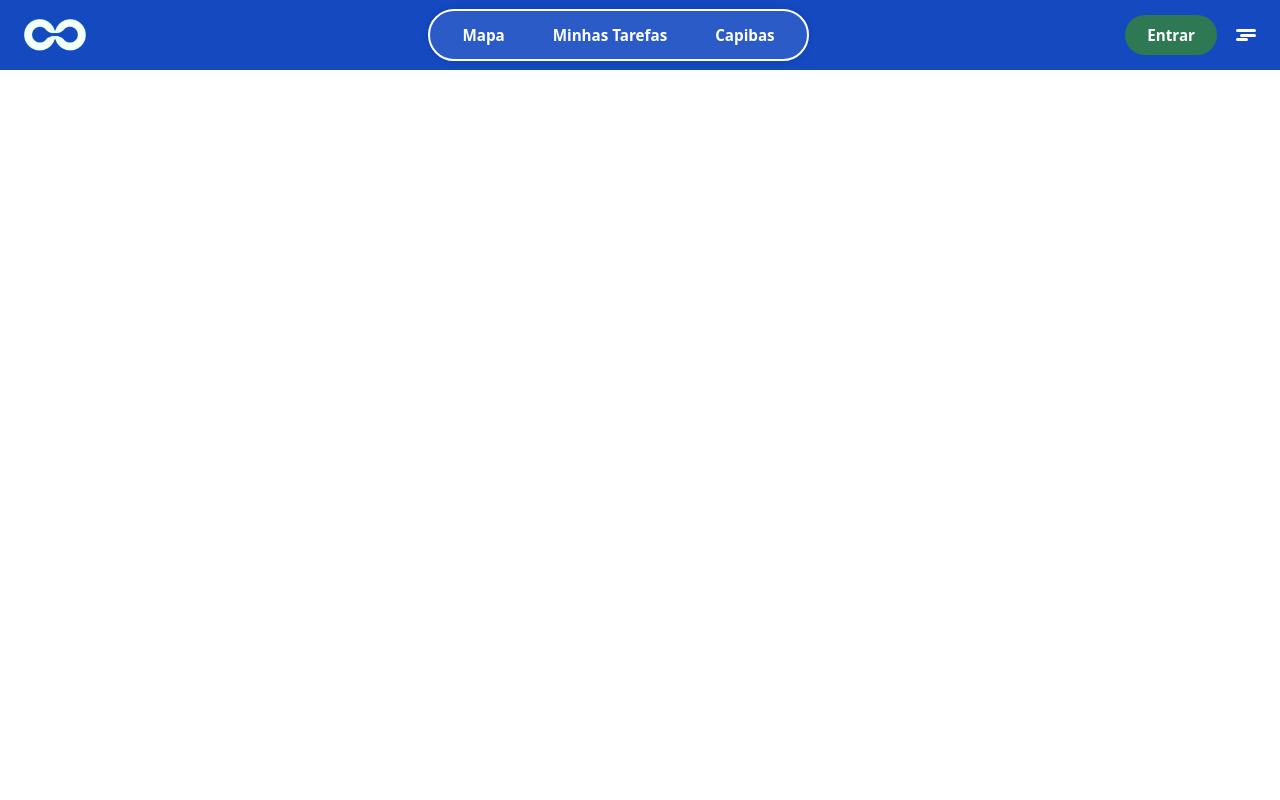
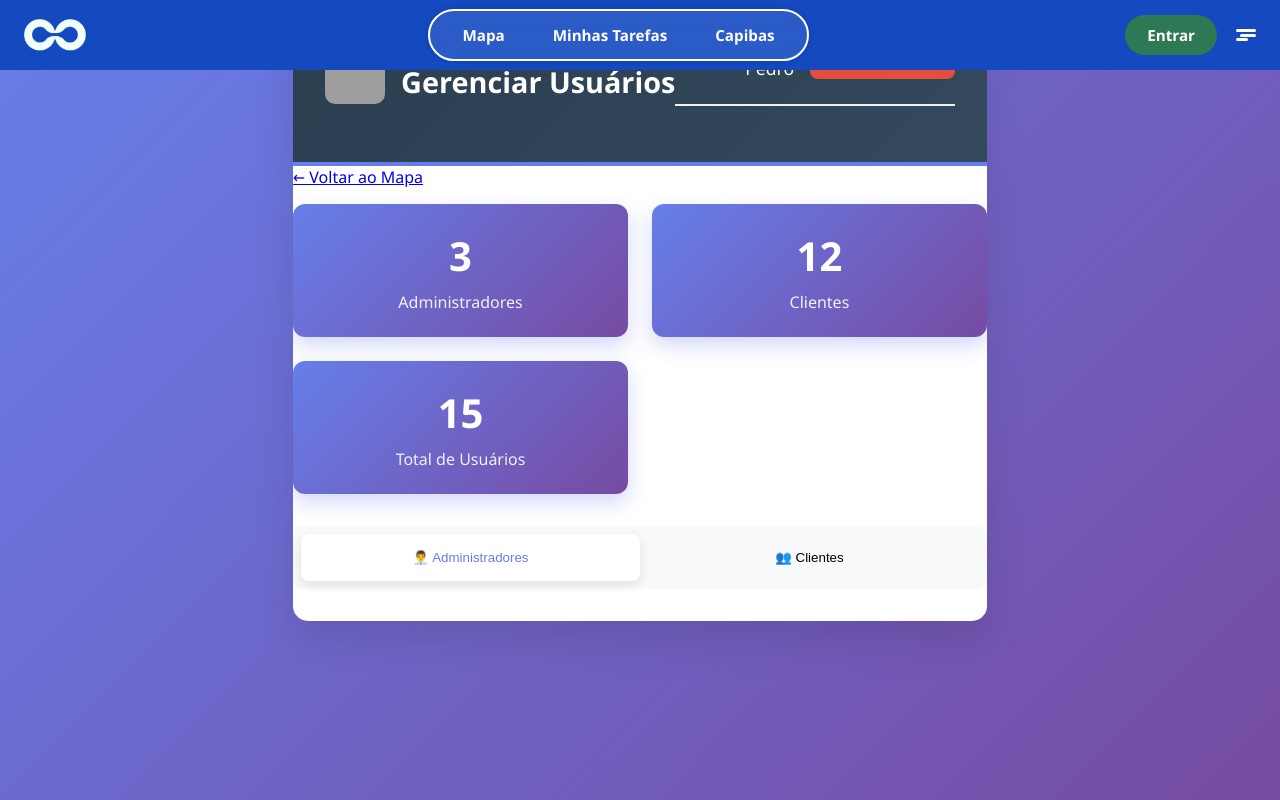
Before and after one commit to Pedro-glitch-370/Projeto-DS-Time8, a React (Vite) app in the folder RPG/: page /gerenciar in a window 1280 px wide. Built offline with nearby package versions, Linux system fonts and the light colour scheme; grey boxes are pictures that could not be loaded.

Commit message:
apagar virou gerenciarUsers

```diff
--- a/RPG/src/App.jsx
+++ b/RPG/src/App.jsx
@@ -4,6 +4,7 @@ import Loading from './components/loading/Loading.jsx'
 import Mapa from './components/mapa/Mapa.jsx'
 import TarefasCarrossel from './components/tarefas/tarefasCarrossel/TarefasCarrossel.jsx';
 import Navbar from './components/barra-superior/Navbar.jsx';
+import GerenciarUsers from './components/gerenciar-usuarios/GerenciarUsers.jsx';
 import './css/App.css'
 
 function Home() {
@@ -31,6 +32,7 @@ export default function App() {
         <Route path="/" element={<Home />} />
         <Route path="/tarefas" element={<TarefasCarrossel />} />
         <Route path="/capibas" element={<div>Capibas aqui</div>} />
+        <Route path="/gerenciar" element={<GerenciarUsers />} />
       </Routes>
     </BrowserRouter>
   )
--- a/RPG/src/components/barra-lateral/barra-lateral.css
+++ b/RPG/src/components/barra-lateral/barra-lateral.css
@@ -55,6 +55,7 @@
   padding-bottom: 16px;
   border-bottom: 2px solid var(--primary-color);
   flex-shrink: 0;
+  min-height: 60px;
 }
 
 .header h3 {
--- a/RPG/src/components/barra-superior/Navbar.jsx
+++ b/RPG/src/components/barra-superior/Navbar.jsx
@@ -5,7 +5,7 @@ import RegisterPopup from "./popups/RegisterPopUp";
 import UserMenu from "./menu/UserMenu";
 import SettingsMenu from "./menu/SettingsMenu";
 import { NavLink, useNavigate } from "react-router-dom";
-
+import { setAtualizarUsuarioLogado } from "./utils/userState";
 import "./navbar.css";
 
 export default function Navbar() {
@@ -22,6 +22,7 @@ export default function Navbar() {
         if (savedUser) {
             setUsuarioLogado(JSON.parse(savedUser));
         }
+        setAtualizarUsuarioLogado(setUsuarioLogado);
     }, []);
 
     return (
--- a/RPG/src/components/barra-superior/menu/SettingsMenu.jsx
+++ b/RPG/src/components/barra-superior/menu/SettingsMenu.jsx
@@ -1,8 +1,11 @@
 import { useEffect } from "react";
+import { useNavigate } from "react-router-dom";
 import { isUserAdmin } from "../para-react/userUtils";
 import "./settingsMenu.css";
 
 export default function SettingsMenu({ onClose }) {
+  const navigate = useNavigate();
+
   useEffect(() => {
     function handleEsc(e) {
       if (e.key === "Escape") onClose();
@@ -13,7 +16,7 @@ export default function SettingsMenu({ onClose }) {
 
   function handleManageUsers() {
     if (isUserAdmin()) {
-      window.location.href = "/src/public/apagar.html";
+      navigate("/gerenciar");
     } else {
       alert("❌ Apenas administradores podem acessar o gerenciamento de usuários.");
     }
--- /dev/null
+++ b/RPG/src/components/barra-superior/utils/userState.js
@@ -0,0 +1,7 @@
+let atualizarUsuarioLogado = () => {};
+
+export const setAtualizarUsuarioLogado = (setUsuarioLogado) => {
+  atualizarUsuarioLogado = setUsuarioLogado;
+};
+
+export const getAtualizarUsuarioLogado = () => atualizarUsuarioLogado;
--- /dev/null
+++ b/RPG/src/components/gerenciar-usuarios/GerenciarUsers.jsx
@@ -0,0 +1,134 @@
+import { useState, useEffect } from "react";
+import { useNavigate } from "react-router-dom";
+import { getAtualizarUsuarioLogado } from "../barra-superior/utils/userState";
+import "../../css/gerenciarUsers.css";
+
+const GerenciarUsers = () => {
+  const [currentUser, setCurrentUser] = useState("Carregando...");
+  const [totalAdmins, setTotalAdmins] = useState(0);
+  const [totalClientes, setTotalClientes] = useState(0);
+  const [totalUsers, setTotalUsers] = useState(0);
+  const [activeTab, setActiveTab] = useState("admins");
+  const [errorMessage, setErrorMessage] = useState("");
+  const [successMessage, setSuccessMessage] = useState("");
+
+  const navigate = useNavigate();
+
+  // Simulação de carregamento inicial ADAPTAR ISSO AQUI
+  useEffect(() => {
+    // Aqui você chamaria sua API para buscar usuários  ADAPTAR ISSO AQUI
+    setCurrentUser("Administrador Pedro");
+    setTotalAdmins(3);
+    setTotalClientes(12);
+    setTotalUsers(15);
+  }, []);
+
+  const logout = () => {
+    localStorage.removeItem("user");
+    const atualizar = getAtualizarUsuarioLogado();
+    atualizar(null);
+    alert("Logout realizado!");
+    navigate("/");
+  };
+
+  const openTab = (tab) => {
+    setActiveTab(tab);
+  };
+
+  const closeModal = () => {
+    // lógica para fechar modal ADAPTAR ISSO AQUI
+    alert("Cancelado");
+  };
+
+  const confirmDelete = () => {
+    // lógica para excluir usuário ADAPTAR ISSO AQUI
+    alert("Usuário excluído!");
+  };
+
+  return (
+    <div className="admin-container">
+      {/* Header */}
+      <div className="headerGerenciar">
+        <div className="logo">
+          <img src="../assets/LogoConecta.png" alt="Recife Point Game" />
+          <h1>Gerenciar Usuários</h1>
+        </div>
+        <div className="user-info">
+          <div className="user-welcome-gerenciar">{currentUser}</div>
+          <button className="logout-btn" onClick={logout}>🚪 Sair</button>
+        </div>
+      </div>
+
+      {/* Content */}
+      <div className="content">
+        <div className="nav-links">
+          <a href="/">← Voltar ao Mapa</a>
+        </div>
+
+        {/* Stats */}
+        <div className="stats">
+          <div className="stat-card">
+            <div className="stat-number">{totalAdmins}</div>
+            <div className="stat-label">Administradores</div>
+          </div>
+          <div className="stat-card">
+            <div className="stat-number">{totalClientes}</div>
+            <div className="stat-label">Clientes</div>
+          </div>
+          <div className="stat-card">
+            <div className="stat-number">{totalUsers}</div>
+            <div className="stat-label">Total de Usuários</div>
+          </div>
+        </div>
+
+        {/* Feedback */}
+        <div className="error">{errorMessage}</div>
+        <div className="success">{successMessage}</div>
+
+        {/* Tabs */}
+        <div className="tabs">
+          <button
+            className={`tab ${activeTab === "admins" ? "active" : ""}`}
+            onClick={() => openTab("admins")}
+          >
+            👨‍💼 Administradores
+          </button>
+          <button
+            className={`tab ${activeTab === "clientes" ? "active" : ""}`}
+            onClick={() => openTab("clientes")}
+          >
+            👥 Clientes
+          </button>
+        </div>
+
+        {/* Tab content */}
+        {activeTab === "admins" && (
+          <div id="admins" className="tab-content active">
+            <div className="loading">Carregando administradores...</div>
+            <div className="users-grid">{/* render admins aqui */}</div>
+          </div>
+        )}
+        {activeTab === "clientes" && (
+          <div id="clientes" className="tab-content active">
+            <div className="loading">Carregando clientes...</div>
+            <div className="users-grid">{/* render clientes aqui */}</div>
+          </div>
+        )}
+      </div>
+
+      {/* Modal */}
+      <div className="modal" id="confirmModal">
+        <div className="modal-content">
+          <h3>⚠️ Confirmar Exclusão</h3>
+          <p>Tem certeza que deseja excluir este usuário?</p>
+          <div className="modal-buttons">
+            <button className="confirm-btn" onClick={confirmDelete}>🗑️ Excluir</button>
+            <button className="cancel-btn" onClick={closeModal}>↩️ Cancelar</button>
+          </div>
+        </div>
+      </div>
+    </div>
+  );
+}
+
+export default GerenciarUsers;
--- a/RPG/src/css/apagar.css
+++ b/RPG/src/css/gerenciarUsers.css
@@ -21,7 +21,7 @@ overflow: hidden;
 }
 
 /* Header */
-.header {
+.headerGerenciar {
 background: linear-gradient(135deg, #2c3e50 0%, #34495e 100%);
 color: white;
 padding: 2rem;
@@ -51,7 +51,7 @@ font-weight: 600;
 text-align: right;
 }
 
-.user-welcome {
+.user-welcome-gerenciar {
 font-size: 1.1rem;
 margin-bottom: 0.5rem;
 }
@@ -208,7 +208,7 @@ gap: 1rem;
 flex-wrap: wrap;
 }
 
-/* CSS CORRIGIDO PARA OS BOTÕES DE SELEÇÃO */
+/* Botões de seleção */
 .user-type {
 display: flex;
 gap: 1rem;
```
